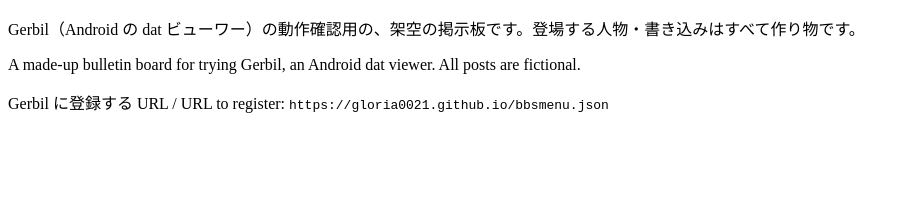
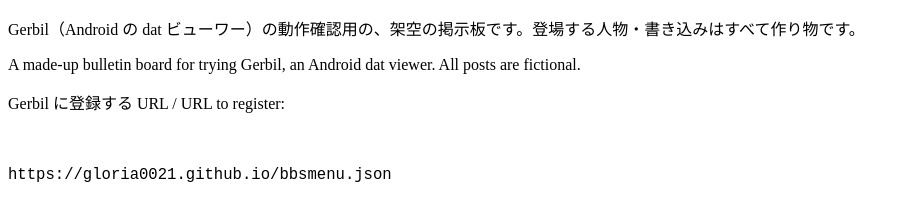
Before and after one commit to gloria0021/gloria0021.github.io, a plain HTML site: page index.html in a window 1280 px wide. Shown: the whole page, without its empty margins (0-910 px from the left). Drawn offline with Linux system fonts and the light colour scheme.

Commit message:
Put the registration URL on its own line

```diff
--- a/index.html
+++ b/index.html
@@ -1 +1 @@
-<!doctype html><meta charset="utf-8"><title>Gerbil Demo</title><p>Gerbil（Android の dat ビューワー）の動作確認用の、架空の掲示板です。登場する人物・書き込みはすべて作り物です。<p>A made-up bulletin board for trying Gerbil, an Android dat viewer. All posts are fictional.<p>Gerbil に登録する URL / URL to register: <code>https://gloria0021.github.io/bbsmenu.json</code>
+<!doctype html><meta charset="utf-8"><title>Gerbil Demo</title><p>Gerbil（Android の dat ビューワー）の動作確認用の、架空の掲示板です。登場する人物・書き込みはすべて作り物です。<p>A made-up bulletin board for trying Gerbil, an Android dat viewer. All posts are fictional.<p>Gerbil に登録する URL / URL to register:<p style="margin:2.5em 0;white-space:nowrap;font-size:1.2em"><code>https://gloria0021.github.io/bbsmenu.json</code>
```
